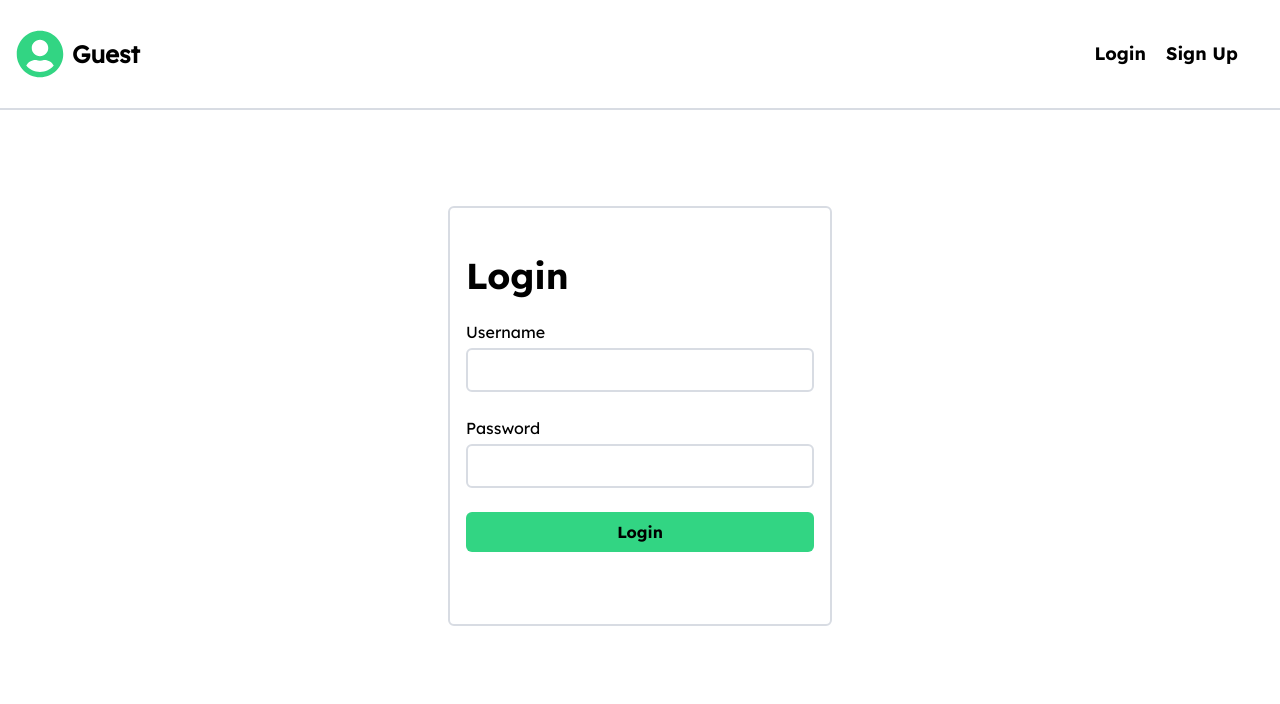
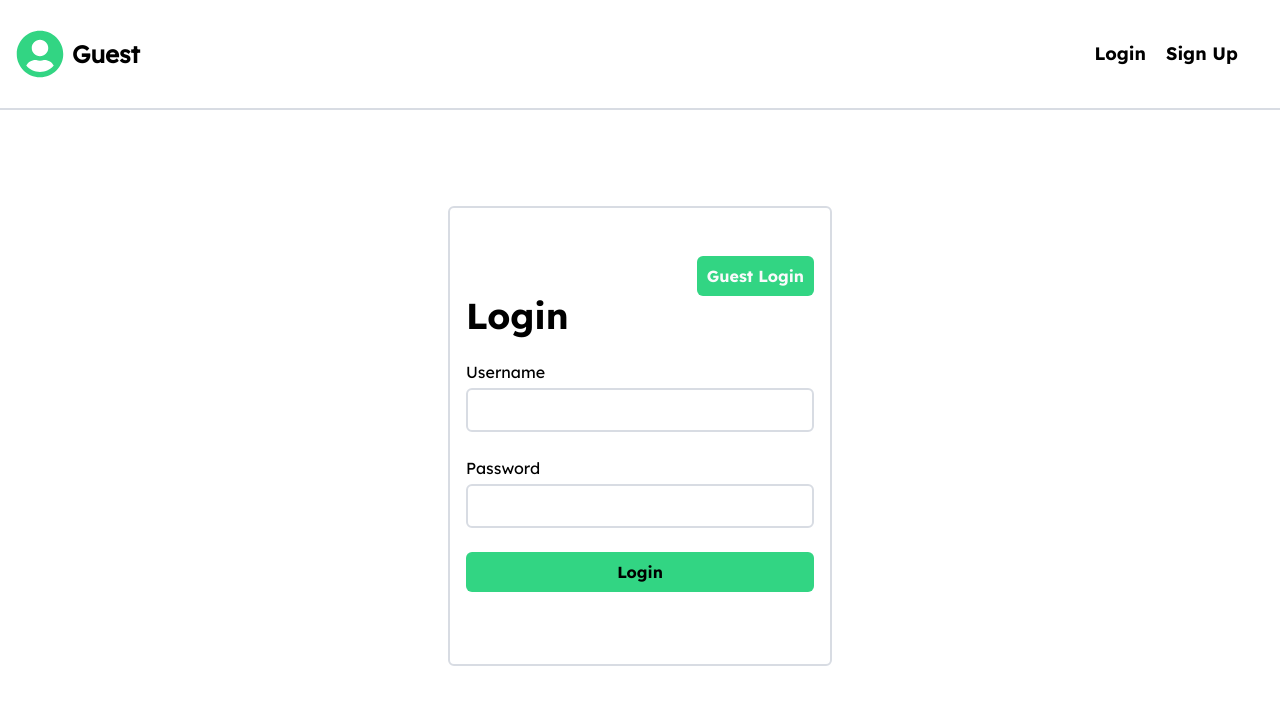
Before and after one commit to vzMars/expense-tracker, a React app: page /login in a window 1280 px wide. Shown: the top 704 px of the page. Built offline with nearby package versions, Linux system fonts and the light colour scheme; no server answers; the HTML template or start-up script is replaced by a standard one.

Commit message:
guest login btn added

```diff
--- a/src/pages/Login.tsx
+++ b/src/pages/Login.tsx
@@ -13,12 +13,21 @@ const Login = () => {
     await login(username, password);
   };
 
+  const handleGuestLogin = async (e: React.MouseEvent<HTMLElement>) => {
+    e.preventDefault();
+
+    await login("Mike", "Mike123!");
+  };
+
   return (
     <main className='max-w-7xl lg:mx-auto lg:flex-1 lg:p-24'>
       <form
         className='flex flex-col p-4 lg:w-96 lg:rounded-md lg:border-2 lg:border-main-border lg:py-12'
         onSubmit={handleSubmit}
       >
+        <div onClick={handleGuestLogin} className='rounded-md bg-table-100 px-2.5 py-2 font-lexbold text-gray-50 self-end cursor-pointer bg-main-green'>
+          Guest Login
+        </div>
         <h1 className='mb-4 font-lexbold text-4xl lg:mb-6'>Login</h1>
         <label className='mb-1 font-lexreg'>Username</label>
         <input
```
